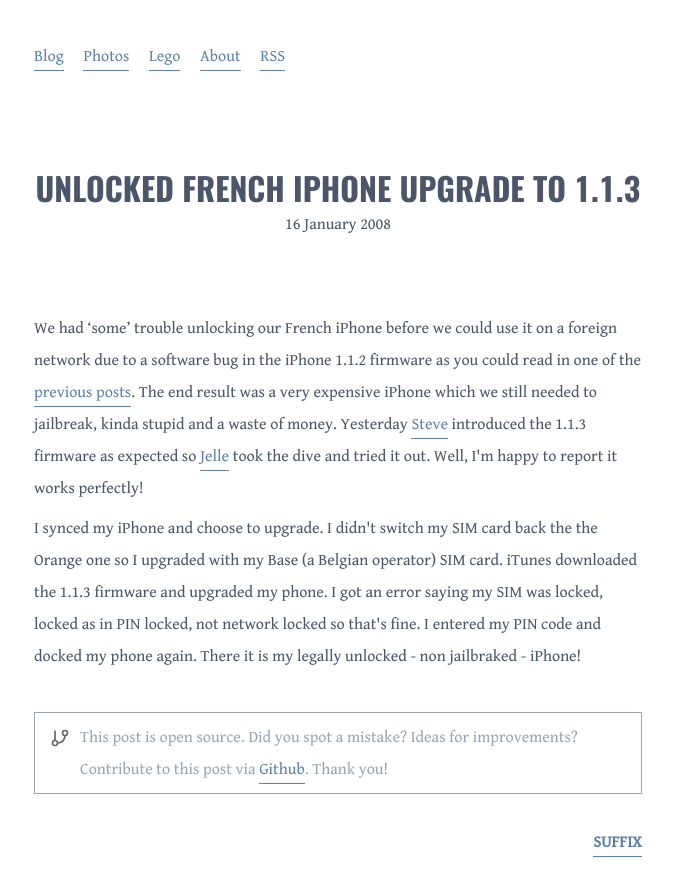
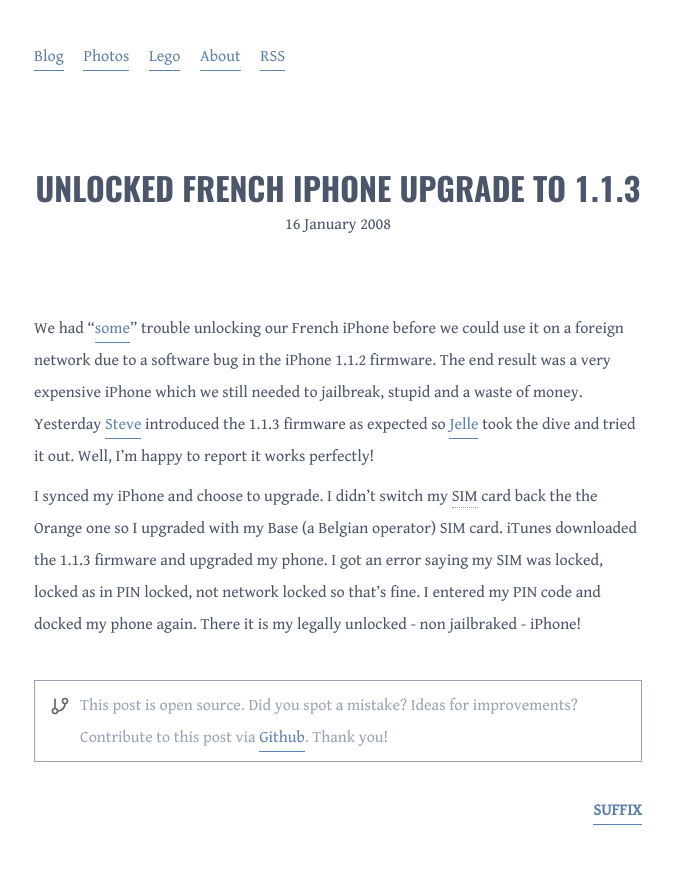
Before and after one commit to cimm/suffix, a Jekyll site: the page built from _posts/2008-01-16-unlocked-iphone-upgrade.html, in a window 1280 px wide. Shown: the top 896 px of the page, without its empty margins (302-976 px from the left). Built offline with Jekyll 4.4.1, drawn with Linux system fonts in a browser that asks for light colours.

Commit message:
Improved quotes for Unlocked iPhone upgrade article

```diff
--- a/_posts/2008-01-16-unlocked-iphone-upgrade.html
+++ b/_posts/2008-01-16-unlocked-iphone-upgrade.html
@@ -6,7 +6,7 @@
 ---
 
 <div class="narrow-col">
-  <p>We had &lsquo;some&rsquo; trouble unlocking our French iPhone before we could use it on a foreign network due to a software bug in the iPhone 1.1.2 firmware as you could read in one of the <a href="/blog/iphone-unlock" title="Unlocking a French iPhone">previous posts</a>. The end result was a very expensive iPhone which we still needed to jailbreak, kinda stupid and a waste of money. Yesterday <span class="vcard"><a class="url fn" href="http://www.apple.com/">Steve</a></span> introduced the 1.1.3 firmware as expected so <span class="vcard"><a class="url fn" href="http://www.fousa.be/" rel="friend met colleague co-resident">Jelle</a></span> took the dive and tried it out. Well, I'm happy to report it works perfectly!</p>
+  <p>We had “<a href="../iphone-unlock" title="Unlocking a French iPhone">some</a>” trouble unlocking our French iPhone before we could use it on a foreign network due to a software bug in the iPhone 1.1.2 firmware. The end result was a very expensive iPhone which we still needed to jailbreak, stupid and a waste of money. Yesterday <a href="https://www.apple.com/">Steve</a> introduced the 1.1.3 firmware as expected so <a class="h-card" href="http://www.fousa.be/" rel="friend met colleague co-resident">Jelle</a> took the dive and tried it out. Well, I’m happy to report it works perfectly!</p>
 
-  <p>I synced my iPhone and choose to upgrade. I didn't switch my SIM card back the the Orange one so I upgraded with my Base (a Belgian operator) SIM card. iTunes downloaded the 1.1.3 firmware and upgraded my phone. I got an error saying my SIM was locked, locked as in PIN locked, not network locked so that's fine. I entered my PIN code and docked my phone again. There it is my legally unlocked - non jailbraked - iPhone!</p>
+  <p>I synced my iPhone and choose to upgrade. I didn’t switch my <abbr title="Subscriber identity module">SIM</abbr> card back the the Orange one so I upgraded with my Base (a Belgian operator) SIM card. iTunes downloaded the 1.1.3 firmware and upgraded my phone. I got an error saying my SIM was locked, locked as in PIN locked, not network locked so that’s fine. I entered my PIN code and docked my phone again. There it is my legally unlocked - non jailbraked - iPhone!</p>
 </div>
```
